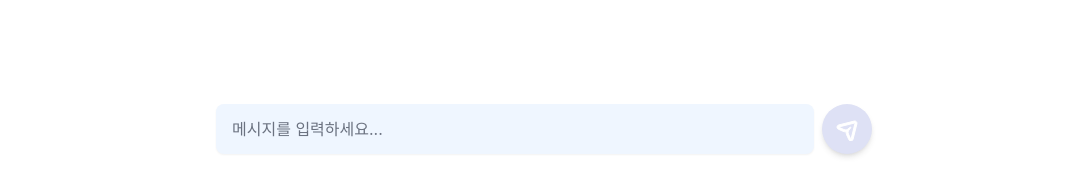
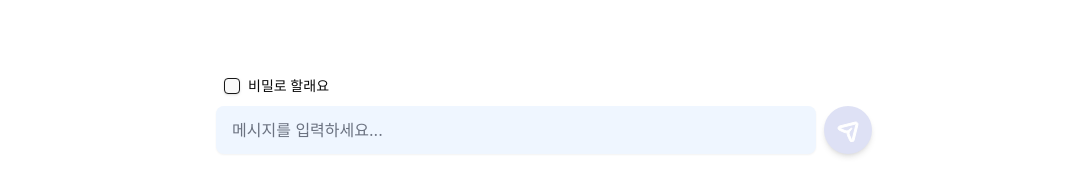
Before and after one commit to BambooParty/Bamboo-FE, a React (Vite) app: page / in a window 1280 px wide. Shown: the part 594-790 px from the top of the page, without its empty margins (96-1183 px from the left). Built offline with nearby package versions, Linux system fonts and the light colour scheme.

Commit message:
add: user session

```diff
--- a/package.json
+++ b/package.json
@@ -10,7 +10,10 @@
     "preview": "vite preview"
   },
   "dependencies": {
+    "@radix-ui/react-checkbox": "^1.1.3",
+    "@radix-ui/react-hover-card": "^1.1.4",
     "@radix-ui/react-slot": "^1.1.1",
+    "axios": "^1.7.9",
     "boring-avatars": "^1.11.2",
     "class-variance-authority": "^0.7.1",
     "clsx": "^2.1.1",
--- a/src/components/Header.tsx
+++ b/src/components/Header.tsx
@@ -1,6 +1,8 @@
+import useUserStore from "@/stores/UserStore";
 import * as React from "react";
 
 const Header: React.FC = () => {
+  const { user } = useUserStore();
   return (
     <header>
       <nav className="bg-bamboo border-gray-200 px-4 lg:px-6 py-5 shadow-sm dark:bg-gray-800 w-screen max-w-screen-lg absolute top-2 left-1/2 -translate-x-1/2 rounded-sm">
@@ -42,7 +44,7 @@ const Header: React.FC = () => {
                   href="login"
                   className="block py-2 pr-4 pl-3 text-white border-b border-gray-100 hover:bg-gray-50 lg:hover:bg-transparent lg:border-0 lg:hover:text-primary-700 lg:p-0"
                 >
-                  로그인
+                  {user ? "로그아웃" : "로그인"}
                 </a>
               </li>
             </ul>
--- /dev/null
+++ b/src/components/ui/checkbox.tsx
@@ -0,0 +1,30 @@
+"use client";
+
+import * as React from "react";
+import * as CheckboxPrimitive from "@radix-ui/react-checkbox";
+import { Check } from "lucide-react";
+
+import { cn } from "@/lib/utils";
+
+const Checkbox = React.forwardRef<
+  React.ElementRef<typeof CheckboxPrimitive.Root>,
+  React.ComponentPropsWithoutRef<typeof CheckboxPrimitive.Root>
+>(({ className, ...props }, ref) => (
+  <CheckboxPrimitive.Root
+    ref={ref}
+    className={cn(
+      "peer h-4 w-4 shrink-0 rounded-sm border border-primary shadow focus-visible:outline-none focus-visible:ring-1 focus-visible:ring-ring disabled:cursor-not-allowed disabled:opacity-50 data-[state=checked]:bg-primary data-[state=checked]:text-primary-foreground",
+      className
+    )}
+    {...props}
+  >
+    <CheckboxPrimitive.Indicator
+      className={cn("flex items-center justify-center text-current")}
+    >
+      <Check className="h-4 w-4" />
+    </CheckboxPrimitive.Indicator>
+  </CheckboxPrimitive.Root>
+));
+Checkbox.displayName = CheckboxPrimitive.Root.displayName;
+
+export { Checkbox };
--- a/src/index.css
+++ b/src/index.css
@@ -37,25 +37,6 @@ body {
 h1 {
   font-size: 3.2em;
   line-height: 1.1;
-}
-
-button {
-  border-radius: 8px;
-  border: 1px solid transparent;
-  padding: 0.6em 1.2em;
-  font-size: 1em;
-  font-weight: 500;
-  font-family: inherit;
-  background-color: #1a1a1a;
-  cursor: pointer;
-  transition: border-color 0.25s;
-}
-button:hover {
-  border-color: #646cff;
-}
-button:focus,
-button:focus-visible {
-  outline: 4px auto -webkit-focus-ring-color;
 }
 
 @media (prefers-color-scheme: light) {
--- a/src/lib/chatbot/Chatbot.tsx
+++ b/src/lib/chatbot/Chatbot.tsx
@@ -1,4 +1,6 @@
+import { Checkbox } from "@/components/ui/checkbox";
 import React, { useState, ChangeEvent } from "react";
+import axios from "axios";
 
 type Message = {
   sender: "user" | "bot";
@@ -9,7 +11,7 @@ const Chatbot: React.FC = () => {
   const [messages, setMessages] = useState<Message[]>([]);
   const [userInput, setUserInput] = useState<string>("");
 
-  const handleSend = () => {
+  const handleSend = async () => {
     if (userInput.trim() === "") return;
 
     const newMessage: Message = { sender: "user", text: userInput };
@@ -19,7 +21,7 @@ const Chatbot: React.FC = () => {
 
     const botMessage: Message = {
       sender: "bot",
-      text: getBotResponse(userInput),
+      text: await getBotResponse(userInput),
     };
     sendMessage(botMessage);
   };
@@ -28,11 +30,16 @@ const Chatbot: React.FC = () => {
     setMessages((prev) => [...prev, message]);
   };
 
-  const getBotResponse = (input: string): string => {
-    // await new Promise((resolve) => setTimeout(resolve, 2000));
+  const getBotResponse = async (input: string): Promise<string> => {
+    const res = await axios.post("/api/v1/chat", {
+      userId: "user123",
+      mbti: "ENTP",
+      chatRoomId: "677924af0a99ac7beac8ec87",
+      content: input,
+    });
 
-    if (input.includes("안녕")) return "안녕하세요!";
-    return "질문에 답할 준비가 되어 있습니다.";
+    // if (input.includes("안녕")) return "안녕하세요!";
+    return res.data.content;
   };
 
   const handleInputChange = (e: ChangeEvent<HTMLInputElement>) => {
@@ -42,7 +49,7 @@ const Chatbot: React.FC = () => {
   return (
     <div className="max-w-2xl w-screen mt-10 h-[84vh] flex flex-col overflow-y-auto">
       {/* 메시지 영역 */}
-      <div className="flex-1 p-4 space-y-4 overflow-y-auto ">
+      <div className="flex-1 p-4 space-y-4 overflow-y-auto grow">
         {messages.map((msg, index) => (
           <div
             key={index}
@@ -52,9 +59,7 @@ const Chatbot: React.FC = () => {
           >
             {/* 봇 프로필 아이콘 */}
             {msg.sender === "bot" && (
-              <div className="w-10 h-10 bg-yellow-300 rounded-full flex items-center justify-center mr-3 -translate-y-2">
-                <span className="text-lg font-bold">😊</span>
-              </div>
+              <div className="w-10 h-10 bg-yellow-300 rounded-full flex items-center justify-center mr-3 -translate-y-2"></div>
             )}
 
             {/* 메시지 버블 */}
@@ -74,16 +79,26 @@ const Chatbot: React.FC = () => {
       {/* 입력 영역 */}
 
       <form
-        className="flex items-center p-2 bg-white"
+        className="flex flex-col items-center p-2 bg-white w-full"
         onSubmit={(e) => e.preventDefault()}
       >
-        <div className="flex flex-1 ">
+        <div className="flex space-x-2 w-full ml-4 mb-3 items-center">
+          <Checkbox id="terms" />
+          <label
+            htmlFor="terms"
+            className="text-sm font-medium leading-none peer-disabled:cursor-not-allowed peer-disabled:opacity-70"
+          >
+            비밀로 할래요
+          </label>
+        </div>
+        <div className="flex w-full">
+          <div className="flex grow">
             <input
               type="text"
               value={userInput}
               onChange={handleInputChange}
               placeholder="메시지를 입력하세요..."
-            className="flex-1 peer bg-blue-50 px-4 py-3 rounded-lg shadow-sm mr-2 outline-none placeholder-gray-500 text-gray-800"
+              className="flex-1 grow peer bg-blue-50 px-4 py-3 rounded-lg shadow-sm mr-2 outline-none placeholder-gray-500 text-gray-800"
             />
 
             <button
@@ -106,6 +121,7 @@ const Chatbot: React.FC = () => {
               </svg>
             </button>
           </div>
+        </div>
       </form>
     </div>
   );
--- a/src/pages/Login.tsx
+++ b/src/pages/Login.tsx
@@ -1,8 +1,21 @@
-import React from "react";
+import React, { FormEvent, FormEventHandler, useEffect, useState } from "react";
 import { Input } from "../components/ui/input";
 import { Link } from "react-router";
+import useUserStore from "@/stores/UserStore";
+import axios from "axios";
 
 const Login: React.FC = () => {
+  const [userId, setUserId] = useState("");
+  const { user, setUser, clearUser } = useUserStore();
+  useEffect(() => {
+    clearUser();
+  }, []);
+
+  const handleSubmit = async (e: FormEvent) => {
+    // await axios.post("/api/v1/login")
+    e.preventDefault();
+    setUser({ userId: userId, nickname: "user" });
+  };
   return (
     <div className="flex flex-col items-center justify-center px-6 py-8 mx-auto max-w-lg w-screen">
       <div className="w-full bg-white">
@@ -10,7 +23,7 @@ const Login: React.FC = () => {
           <h1 className="text-xl font-bold leading-tight tracking-tight text-gray-900 md:text-2xl mb-7">
             로그인
           </h1>
-          <form className="" action="#">
+          <form className="" onSubmit={handleSubmit}>
             <div className="w-full flex flex-col items-start mb-6">
               <label
                 htmlFor="id"
@@ -18,7 +31,11 @@ const Login: React.FC = () => {
               >
                 ID
               </label>
-              <Input className="py-6" />
+              <Input
+                className="py-6"
+                onChange={(e) => setUserId(e.target.value)}
+                value={userId}
+              />
             </div>
             <div className="w-full flex flex-col items-start mb-6">
               <label
--- /dev/null
+++ b/src/stores/UserStore.ts
@@ -0,0 +1,31 @@
+import { create } from "zustand";
+import { persist } from "zustand/middleware";
+
+// 사용자 상태 타입
+interface User {
+  userId: string;
+  nickname: string;
+}
+
+// Zustand 스토어 타입
+interface UserStore {
+  user: User | null; // 사용자 정보
+  setUser: (user: User) => void; // 사용자 정보 설정
+  clearUser: () => void; // 사용자 정보 초기화
+}
+
+// Zustand 스토어 생성
+const useUserStore = create<UserStore>()(
+  persist(
+    (set) => ({
+      user: null,
+      setUser: (user) => set({ user }),
+      clearUser: () => set({ user: null }),
+    }),
+    {
+      name: "user-storage", // 로컬스토리지 키 이름
+    }
+  )
+);
+
+export default useUserStore;
--- a/vite.config.ts
+++ b/vite.config.ts
@@ -10,4 +10,13 @@ export default defineConfig({
       "@": path.resolve(__dirname, "./src"),
     },
   },
+  server: {
+    proxy: {
+      "/api": {
+        target: "http://localhost:8080", // Spring Boot 백엔드 주소
+        changeOrigin: true,
+        // rewrite: (path) => path.replace(/^\/api/, ""), // '/api' 제거
+      },
+    },
+  },
 });
```
Also changed, not shown: 1 other file (tests, documents, lock files or other folders). Lines whose indentation alone changed are shown as unchanged.
